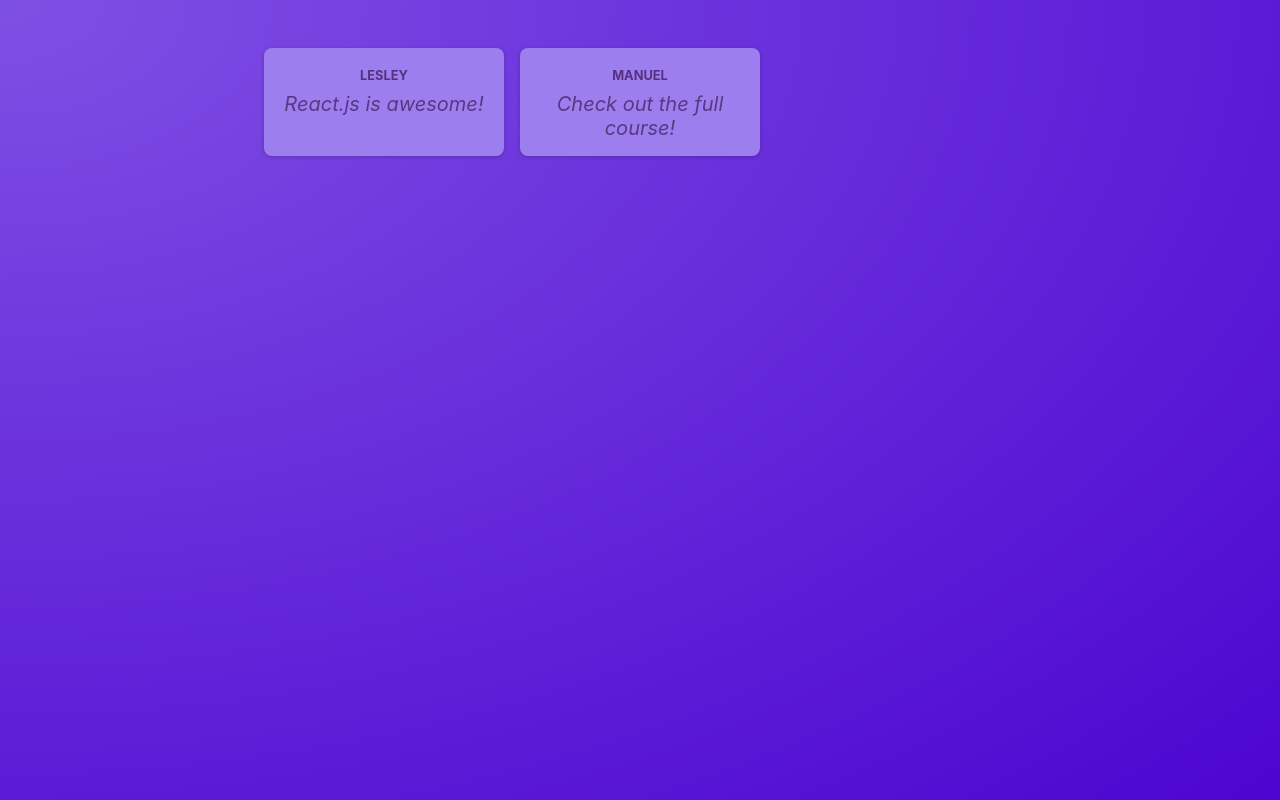
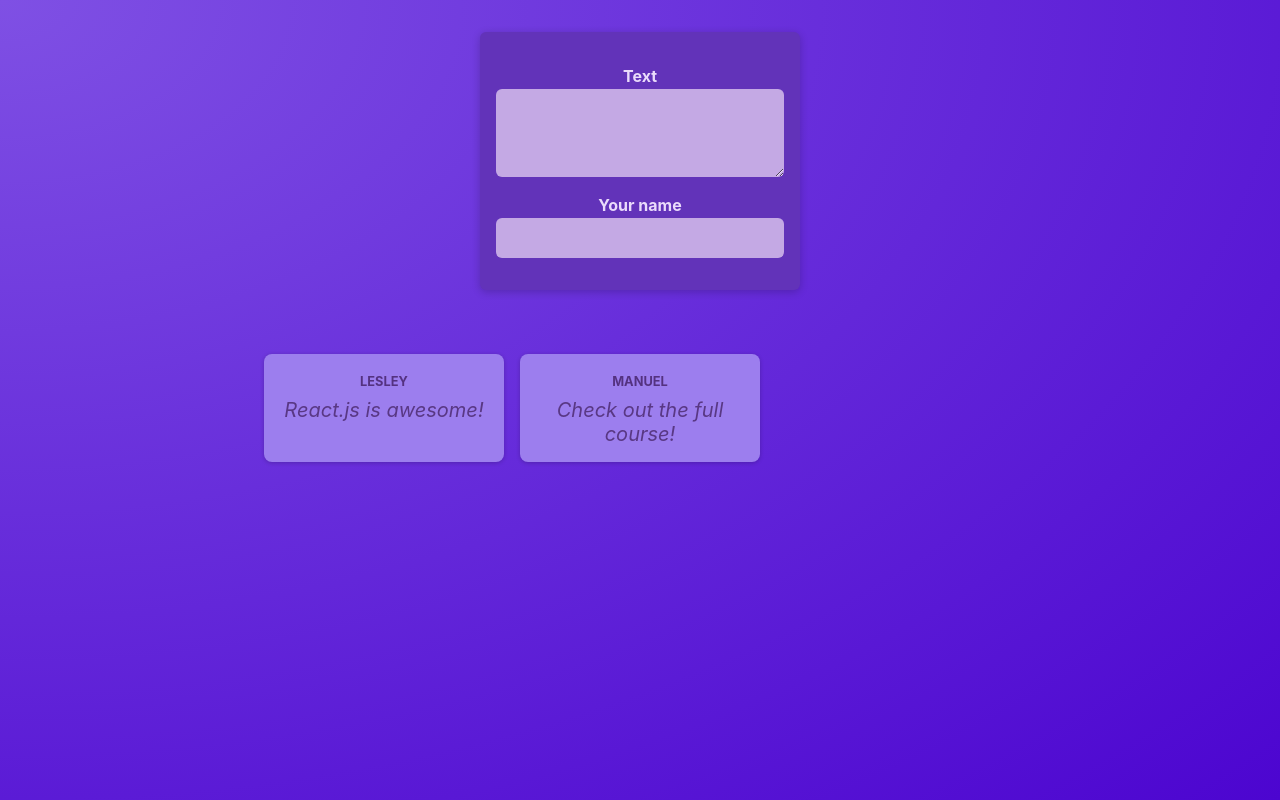
Before and after one commit to Gr1mm4g3/nextjs15, a React (Vite) app in the folder starting-project/: page / in a window 1280 px wide. Built offline with nearby package versions, Linux system fonts and the light colour scheme.

Commit message:
Preparing the app for state management.

```diff
--- /dev/null
+++ b/starting-project/src/components/NewPost.jsx
@@ -0,0 +1,18 @@
+import styles from './NewPost.module.css';
+
+function NewPost() {
+  return (
+    <form className={styles.form}>
+      <p>
+        <label htmlFor="body">Text</label>
+        <textarea id="body" required rows={3} />
+      </p>
+      <p>
+        <label htmlFor="name">Your name</label>
+        <input type="text" id="name" required />
+      </p>
+    </form>
+  );
+}
+
+export default NewPost;
--- /dev/null
+++ b/starting-project/src/components/NewPost.module.css
@@ -0,0 +1,55 @@
+.form {
+  background-color: #6233b9;
+  padding: 1rem;
+  width: 20rem;
+  margin: 2rem auto;
+  border-radius: 6px;
+  box-shadow: 0 2px 8px rgba(0, 0, 0, 0.2);
+}
+
+.form label {
+  display: block;
+  margin-bottom: 0.05rem;
+  color: #eadbfb;
+  font-weight: bold;
+}
+
+.form input,
+.form textarea {
+  display: block;
+  width: 100%;
+  font: inherit;
+  padding: 0.5rem;
+  border-radius: 6px;
+  border: none;
+  background-color: #c4a9e4;
+  color: #28262c;
+}
+
+.actions {
+  display: flex;
+  justify-content: flex-end;
+  gap: 0.5rem;
+}
+
+.actions button {
+  cursor: pointer;
+  font: inherit;
+  padding: 0.5rem 1.5rem;
+  border: none;
+  border-radius: 4px;
+  background-color: #34036c;
+  color: #e5d5f7;
+}
+
+.actions button:hover {
+  background-color: #23014a;
+}
+
+.actions button[type='button'] {
+  background-color: transparent;
+}
+
+.actions button[type='button']:hover {
+  color: #d1bee6;
+}
--- a/starting-project/src/components/PostsList.jsx
+++ b/starting-project/src/components/PostsList.jsx
@@ -1,12 +1,16 @@
+import NewPost from './NewPost'
 import Post from './Post'
 import styles from './PostsList.module.css'
 
 function PostsList() {
   return (
-    <ul className={styles.posts}>
-      <Post author="Lesley" body="React.js is awesome!"/>
-      <Post author="Manuel" body="Check out the full course!"/>
-    </ul>
+    <>
+      <NewPost />
+      <ul className={styles.posts}>
+        <Post author="Lesley" body="React.js is awesome!"/>
+        <Post author="Manuel" body="Check out the full course!"/>
+      </ul>
+    </>
   )
 }
 
```
